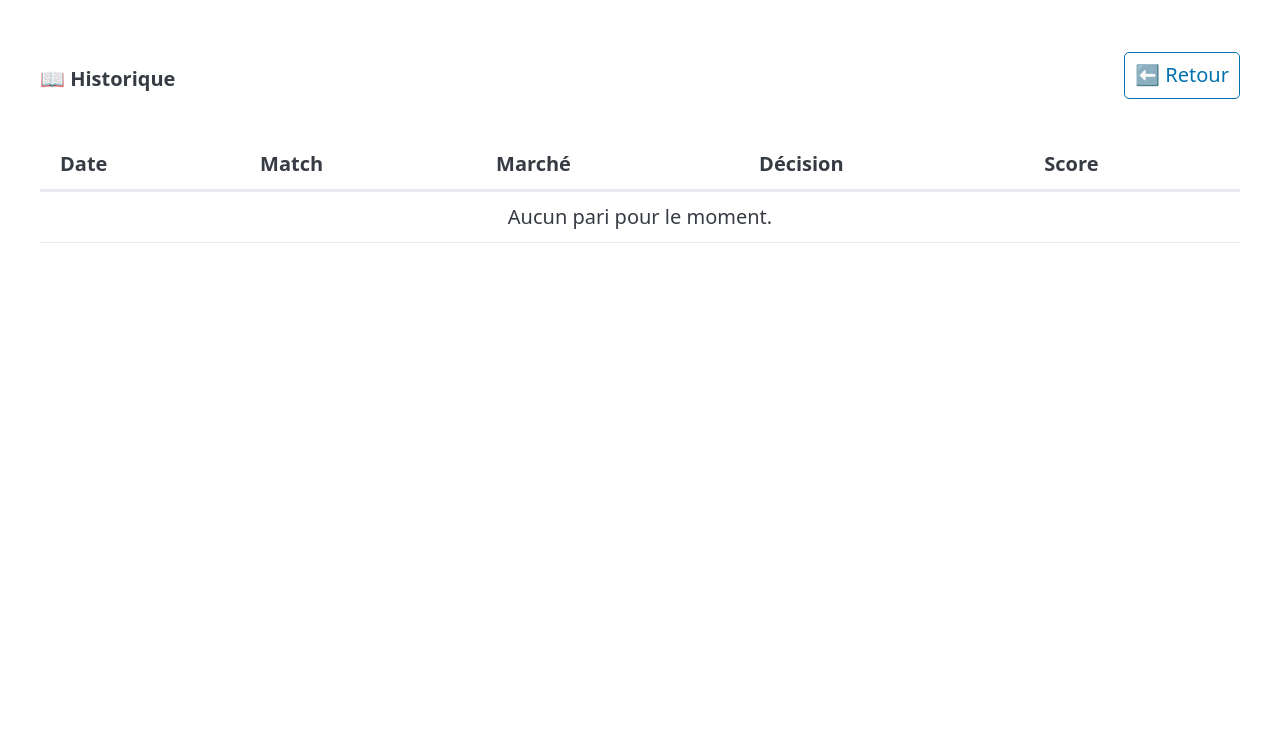
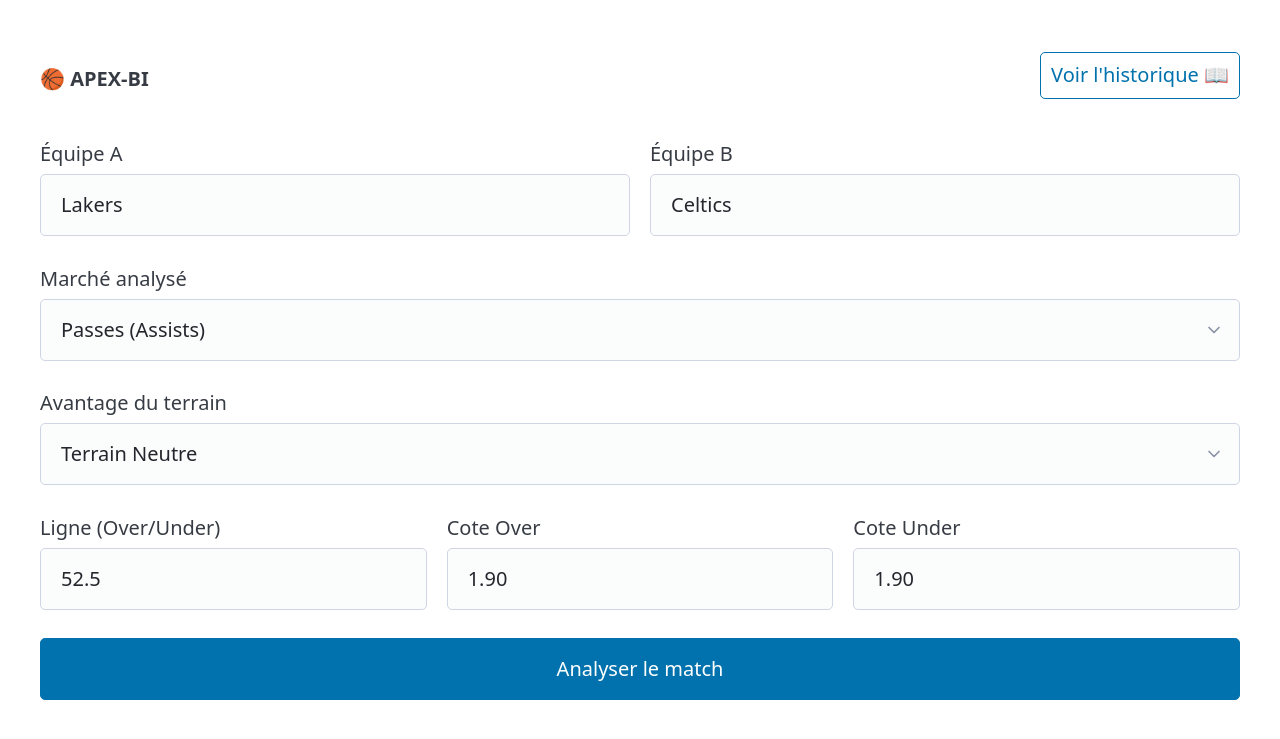
Before and after one commit to hamzypogba0610-pixel/apex-bot237, a FastAPI app: page /historique in a window 1280 px wide. Shown: the top 739 px of the page. Run offline with FastAPI, Linux system fonts and the light colour scheme; some libraries are stand-ins or nearby versions.

Commit message:
Update historique.html

```diff
--- a/templates/historique.html
+++ b/templates/historique.html
@@ -3,86 +3,189 @@
 <head>
     <meta charset="UTF-8">
     <meta name="viewport" content="width=device-width, initial-scale=1.0">
-    <title>Historique | APEX-BI</title>
+    <title>APEX-BI | Analyseur NBA</title>
     <link rel="stylesheet" href="https://cdn.jsdelivr.net/npm/@picocss/pico@2/css/pico.min.css">
     <style>
         body { padding: 20px; }
-        .badge-parier { background-color: #10b981; color: white; padding: 4px 8px; border-radius: 4px; font-weight: bold; font-size: 0.8em;}
-        .badge-refus { background-color: #ef4444; color: white; padding: 4px 8px; border-radius: 4px; font-weight: bold; font-size: 0.8em;}
-        .btn-mini { padding: 2px 8px; font-size: 0.8em; margin-right: 4px; cursor: pointer; }
-        .btn-win { background-color: #10b981; color: white; border: none; border-radius: 4px; }
-        .btn-lose { background-color: #ef4444; color: white; border: none; border-radius: 4px; }
+        .carte-resultat {
+            margin-top: 30px;
+            padding: 20px;
+            border-radius: 12px;
+            box-shadow: 0 4px 15px rgba(0,0,0,0.1);
+            background-color: var(--pico-card-background-color);
+            border: 1px solid var(--pico-card-border-color);
+            animation: apparition 0.4s ease-out;
+        }
+        @keyframes apparition {
+            from { opacity: 0; transform: translateY(10px); }
+            to { opacity: 1; transform: translateY(0); }
+        }
+        .badge {
+            display: inline-block;
+            padding: 6px 12px;
+            border-radius: 20px;
+            font-weight: bold;
+            font-size: 0.9em;
+            letter-spacing: 0.5px;
+            text-transform: uppercase;
+        }
+        .badge-parier { background-color: #10b981; color: white; }
+        .badge-refus { background-color: #ef4444; color: white; }
+        .grille-stats {
+            display: grid;
+            grid-template-columns: repeat(3, 1fr);
+            gap: 15px;
+            margin-top: 20px;
+            text-align: center;
+            background: var(--pico-form-element-background-color);
+            padding: 15px;
+            border-radius: 8px;
+        }
+        .grille-stats small { color: var(--pico-muted-color); display: block; margin-bottom: 5px; }
+        .grille-stats strong { font-size: 1.2em; }
+
+        .zone-cotes-justes {
+            margin-top: 15px;
+            text-align: center;
+            font-size: 0.95em;
+            background: rgba(16, 185, 129, 0.1);
+            padding: 12px;
+            border-radius: 8px;
+            border: 1px solid rgba(16, 185, 129, 0.3);
+        }
+
         @media (max-width: 600px) {
-            th, td { padding: 4px; font-size: 0.8em; }
-            .cache-telephone { display: none; }
+            .grille-stats { grid-template-columns: 1fr; gap: 10px; }
         }
     </style>
 </head>
 <body>
     <main class="container">
         <nav style="margin-bottom: 20px;">
-            <ul><li><strong>📖 Historique</strong></li></ul>
-            <ul><li><a href="/" role="button" class="outline">⬅️ Retour</a></li></ul>
+            <ul>
+                <li><strong>🏀 APEX-BI</strong></li>
+            </ul>
+            <ul>
+                <li><a href="/historique" role="button" class="outline">Voir l'historique 📖</a></li>
+            </ul>
         </nav>
 
-        <div style="overflow-x: auto;">
-            <table>
-                <thead>
-                    <tr>
-                        <th class="cache-telephone">Date</th>
-                        <th>Match</th>
-                        <th class="cache-telephone">Marché</th>
-                        <th>Décision</th>
-                        <th>Score</th>
-                    </tr>
-                </thead>
-                <tbody>
-                    {% for pari in paris %}
-                    <tr>
-                        <td class="cache-telephone">{{ pari.date_creation[:10] }}</td>
-                        <td>{{ pari.match }}</td>
-                        <td class="cache-telephone">{{ pari.marche }}</td>
-                        <td>
-                            {% if 'PARIER' in pari.decision %}
-                                <span class="badge-parier">{{ pari.decision }}</span>
-                            {% else %}
-                                <span class="badge-refus">{{ pari.decision }}</span>
-                            {% endif %}
-                        </td>
-                        <td>
-                            {% if pari.resultat_reel == 1 %}
-                                <span style="color: #10b981; font-weight: bold;">Gagné ✅</span>
-                            {% elif pari.resultat_reel == 0 %}
-                                <span style="color: #ef4444; font-weight: bold;">Perdu ❌</span>
-                            {% else %}
-                                <button class="btn-mini btn-win" onclick="noterResultat({{ pari.id }}, 1)">Gagné</button>
-                                <button class="btn-mini btn-lose" onclick="noterResultat({{ pari.id }}, 0)">Perdu</button>
-                            {% endif %}
-                        </td>
-                    </tr>
-                    {% else %}
-                    <tr><td colspan="5" style="text-align: center;">Aucun pari pour le moment.</td></tr>
-                    {% endfor %}
-                </tbody>
-            </table>
-        </div>
+        <form id="formulaire">
+            <div class="grid">
+                <label>Équipe A
+                    <input type="text" id="equipe_A" value="Lakers" required>
+                </label>
+                <label>Équipe B
+                    <input type="text" id="equipe_B" value="Celtics" required>
+                </label>
+            </div>
+
+            <label>Marché analysé
+                <select id="marche">
+                    <option value="passes">Passes (Assists)</option>
+                    <option value="rebonds">Rebonds</option>
+                    <option value="fautes">Fautes</option>
+                </select>
+            </label>
+
+            <label>Avantage du terrain
+                <select id="avantage_terrain">
+                    <option value="neutre">Terrain Neutre</option>
+                    <option value="domicile_A">Équipe A joue à domicile</option>
+                    <option value="domicile_B">Équipe B joue à domicile</option>
+                </select>
+            </label>
+
+            <div class="grid">
+                <label>Ligne (Over/Under)
+                    <input type="number" step="0.5" id="ligne" value="52.5" required>
+                </label>
+                <label>Cote Over
+                    <input type="number" step="0.01" id="cote_over" value="1.90" required>
+                </label>
+                <label>Cote Under
+                    <input type="number" step="0.01" id="cote_under" value="1.90" required>
+                </label>
+            </div>
+
+            <button type="submit" id="btn-analyser">Analyser le match</button>
+        </form>
+
+        <div id="resultat" style="display:none;"></div>
     </main>
 
     <script>
-        async function noterResultat(id, resultat) {
-            if(!confirm("Confirmer le résultat ?")) return;
+        document.getElementById('formulaire').addEventListener('submit', async (e) => {
+            e.preventDefault();
+
+            const btn = document.getElementById('btn-analyser');
+            btn.setAttribute('aria-busy', 'true');
+            btn.innerText = "Analyse en cours...";
+
+            const donnees = {
+                equipe_A: document.getElementById('equipe_A').value,
+                equipe_B: document.getElementById('equipe_B').value,
+                marche: document.getElementById('marche').value,
+                avantage_terrain: document.getElementById('avantage_terrain').value,
+                ligne: parseFloat(document.getElementById('ligne').value),
+                cote_over: parseFloat(document.getElementById('cote_over').value),
+                cote_under: parseFloat(document.getElementById('cote_under').value)
+            };
 
             try {
-                const reponse = await fetch(`/api/noter-resultat/${id}/${resultat}`, { method: 'POST' });
-                if(reponse.ok) {
-                    window.location.reload(); // Recharge la page pour voir le résultat
+                const reponse = await fetch('/analyser', {
+                    method: 'POST',
+                    headers: { 'Content-Type': 'application/json' },
+                    body: JSON.stringify(donnees)
+                });
+
+                const data = await reponse.json();
+                const divResultat = document.getElementById('resultat');
+
+                if (reponse.ok) {
+                    const decision = data.decision_financiere.decision;
+                    const badgeCss = decision.includes('PARIER') ? 'badge-parier' : 'badge-refus';
+
+                    divResultat.innerHTML = `
+                        <article class="carte-resultat">
+                            <header style="display: flex; justify-content: space-between; align-items: center; margin-bottom: 15px;">
+                                <h3 style="margin: 0;">${data.match}</h3>
+                                <span class="badge ${badgeCss}">${decision}</span>
+                            </header>
+
+                            <div class="grille-stats">
+                                <div>
+                                    <small>Total attendu</small>
+                                    <strong>${data.analyse_sportive.total_attendu}</strong>
+                                </div>
+                                <div>
+                                    <small>Proba Modèle (Over)</small>
+                                    <strong>${(data.probabilites_calibrees.p_over * 100).toFixed(1)}%</strong>
+                                </div>
+                                <div>
+                                    <small>Valeur Espérée (EV)</small>
+                                    <strong>${(data.decision_financiere.ev_choisie * 100).toFixed(1)}%</strong>
+                                </div>
+                            </div>
+
+                            <!-- NOUVELLE ZONE : Cotes Justes -->
+                            <div class="zone-cotes-justes">
+                                <span style="color: #10b981; font-weight: bold;">💡 Cotes Justes du Modèle :</span>
+                                Over à <strong>${data.cotes_justes.cote_juste_over}</strong> | Under à <strong>${data.cotes_justes.cote_juste_under}</strong>
+                            </div>
+                        </article>
+                    `;
+                    divResultat.style.display = 'block';
                 } else {
-                    alert("Erreur lors de la notation.");
+                    alert("Erreur : " + data.detail);
                 }
-            } catch (e) {
-                alert("Erreur de connexion.");
+            } catch (error) {
+                alert("Erreur de connexion au serveur.");
+            } finally {
+                btn.removeAttribute('aria-busy');
+                btn.innerText = "Analyser le match";
             }
-        }
+        });
     </script>
 </body>
-</html>
+    </html>
```
